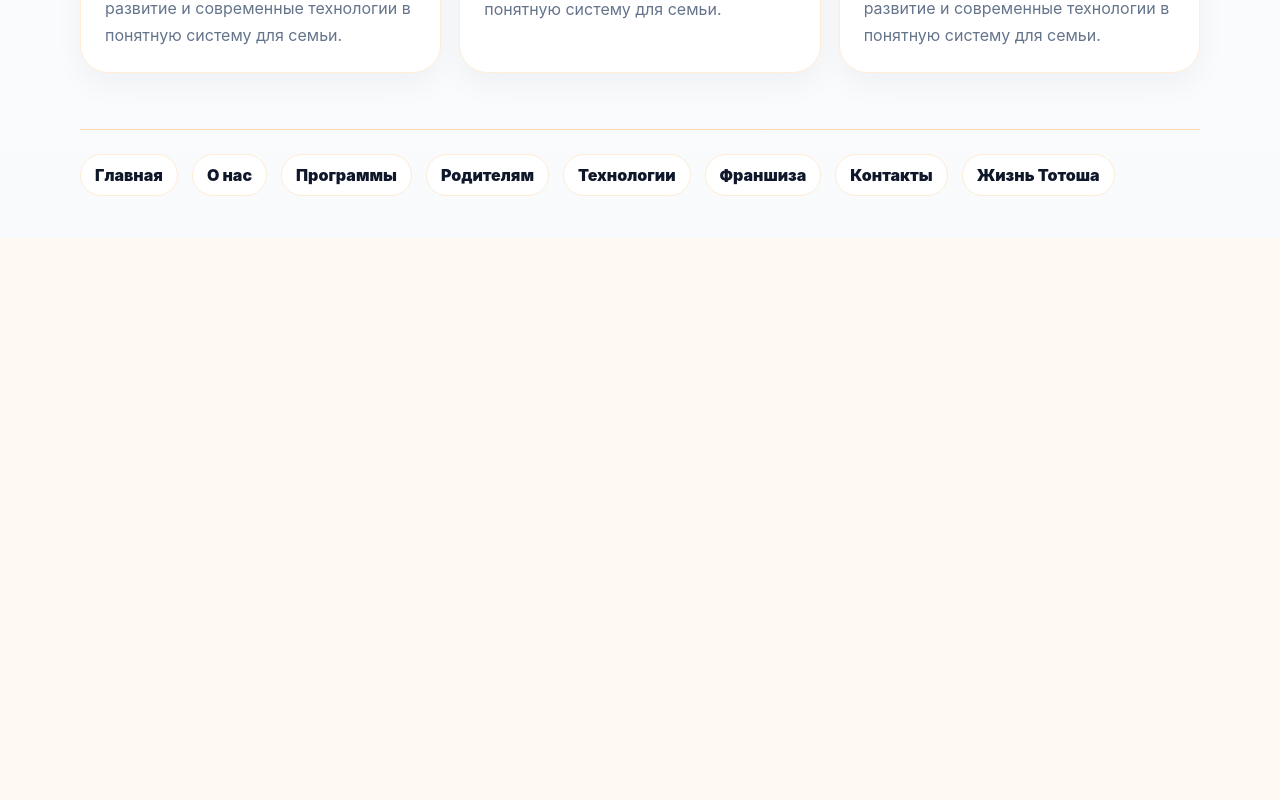
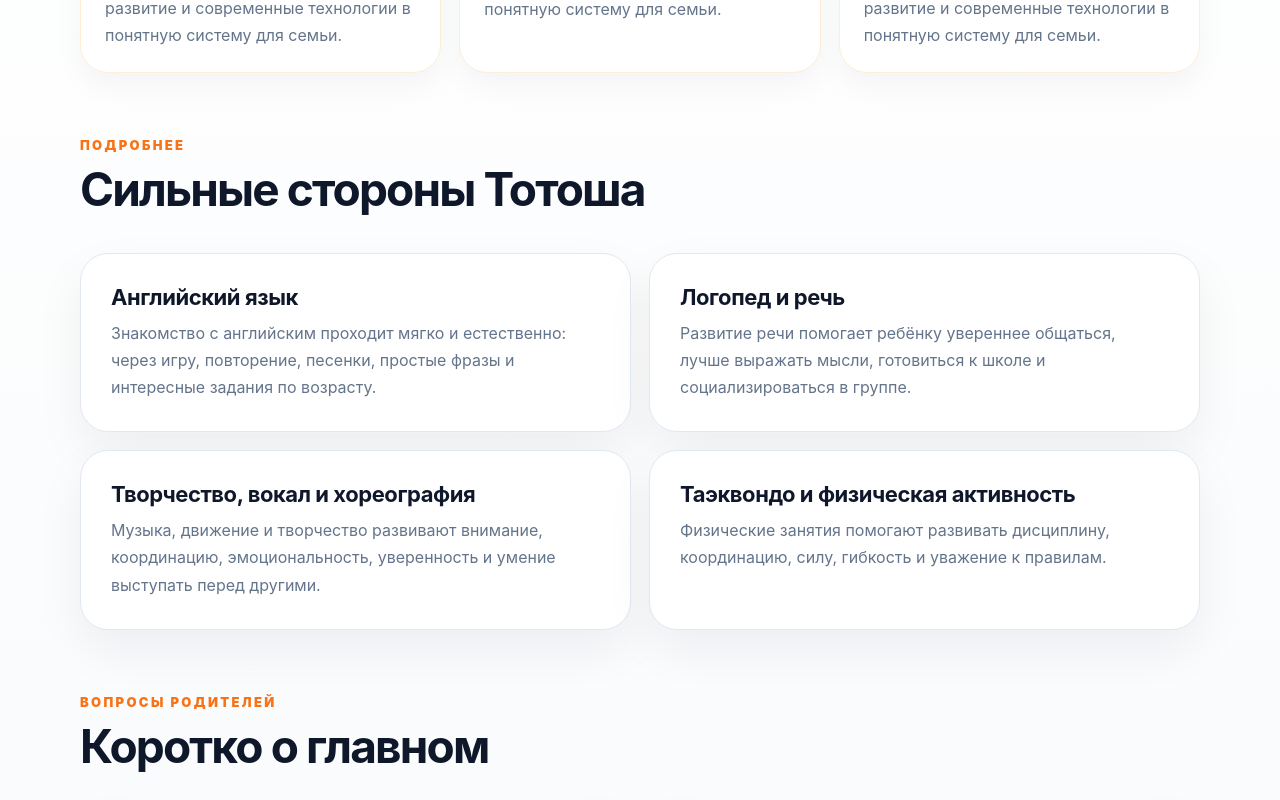
Before and after one commit to nexora-kz/totosha, a Next.js app: page /programs in a window 1280 px wide. Shown: the part 1380-2180 px from the top of the page. Before the commit the page ends 1618 px from the top, so only its background shows below. Built offline with nearby package versions, Linux system fonts and the light colour scheme.

Commit message:
TOTOSHA SEO v036: expand programs page

```diff
--- a/app/programs/page.tsx
+++ b/app/programs/page.tsx
@@ -3,7 +3,7 @@ import { SeoLanding } from '../../components/SeoLanding';
 
 export const metadata: Metadata = {
   title: 'Программы и занятия в детском саду Тотоша',
-  description: 'Программы Тотоша: английский язык, логопед, вокал, хореография, таэквондо, подготовка к школе и гармоничное развитие ребёнка.',
+  description: 'Программы Тотоша: английский язык, логопед, вокал, хореография, таэквондо, подготовка к школе, педиатр и гармоничное развитие ребёнка.',
   alternates: { canonical: '/programs' },
 };
 
@@ -21,6 +21,34 @@ export default function ProgramsSeoPage() {
         'Подготовка к школе',
         'Творческое и эмоциональное развитие',
       ]}
+      details={[
+        {
+          title: 'Английский язык',
+          text: 'Знакомство с английским проходит мягко и естественно: через игру, повторение, песенки, простые фразы и интересные задания по возрасту.',
+        },
+        {
+          title: 'Логопед и речь',
+          text: 'Развитие речи помогает ребёнку увереннее общаться, лучше выражать мысли, готовиться к школе и социализироваться в группе.',
+        },
+        {
+          title: 'Творчество, вокал и хореография',
+          text: 'Музыка, движение и творчество развивают внимание, координацию, эмоциональность, уверенность и умение выступать перед другими.',
+        },
+        {
+          title: 'Таэквондо и физическая активность',
+          text: 'Физические занятия помогают развивать дисциплину, координацию, силу, гибкость и уважение к правилам.',
+        },
+      ]}
+      faq={[
+        {
+          question: 'Есть ли подготовка к школе?',
+          answer: 'Да. Подготовка включает развитие мышления, речи, внимания, самостоятельности и базовых учебных навыков.',
+        },
+        {
+          question: 'Можно ли подобрать программу под возраст ребёнка?',
+          answer: 'Да. Занятия и нагрузка подбираются по возрасту, группе и особенностям адаптации ребёнка.',
+        },
+      ]}
       cta="Узнать программу"
     />
   );
```
